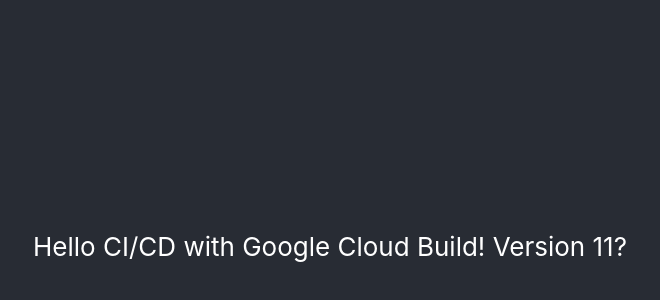
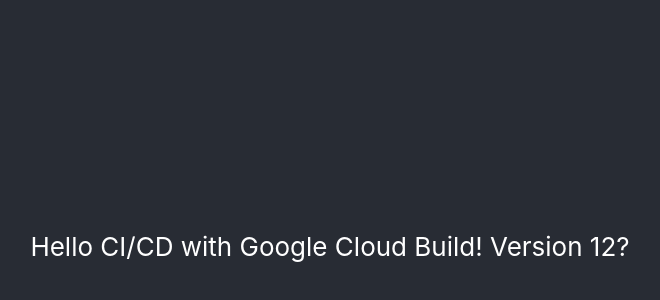
Before and after one commit to DavTho1983/host-test, a React (Create React App) app: page / in a window 1280 px wide. Shown: the part 154-454 px from the top of the page, without its empty margins (310-970 px from the left). Built offline with nearby package versions, Linux system fonts and the light colour scheme.

Commit message:
commit to test push trigger 12

```diff
--- a/src/App.js
+++ b/src/App.js
@@ -7,7 +7,7 @@
     <div className="App">
       <header className="App-header">
         Hello CI/CD with Google Cloud Build!
-        Version 11?
+        Version 12?
       </header>
     </div>
   );
```
Also changed, not shown: 1 other file (tests, documents, lock files or other folders).
